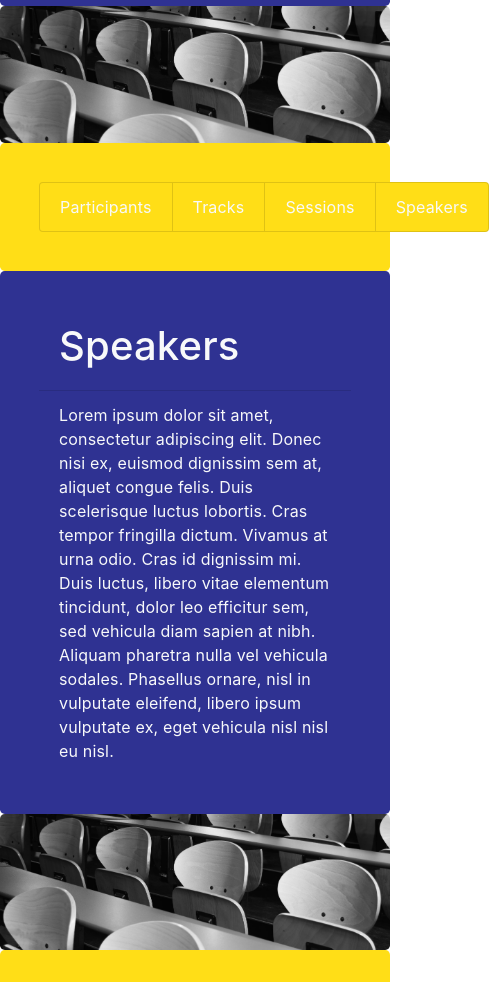
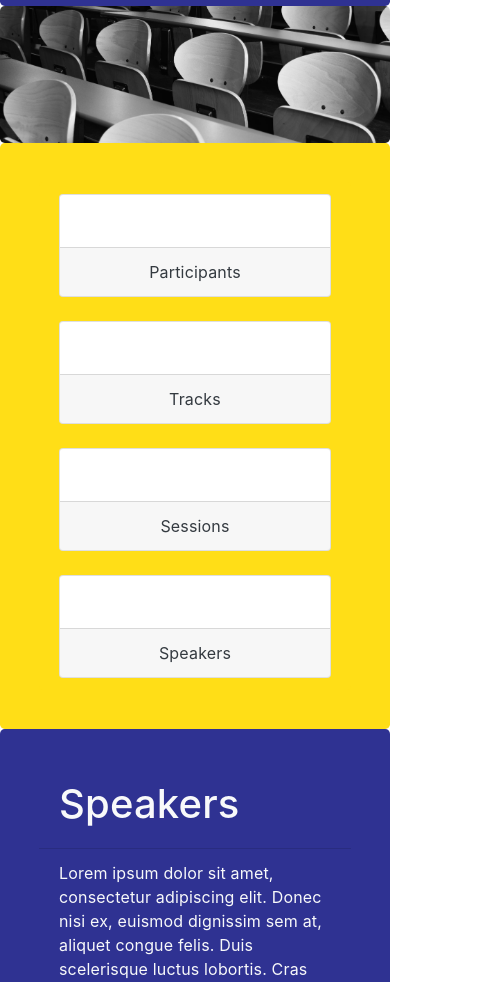
Before and after one commit to Team-501-The-PowerKnights/FRCJumpstart2020, a Gatsby site: page / in a window 390 px wide. Shown: the part 1133-2115 px from the top of the page, 489 px wide, since content can reach past the window. Built offline with nearby package versions, Linux system fonts and the light colour scheme; Gatsby itself is replaced by a stand-in of ours.

Commit message:
📱 Make stats responsive

```diff
--- a/src/pages/index.js
+++ b/src/pages/index.js
@@ -17,7 +17,7 @@ import crowd from '../images/crowd.jpeg';
 
 import 'typeface-nunito-sans';
 import Card from 'react-bootstrap/Card';
-import { ListGroup } from 'react-bootstrap';
+import ListGroup from 'react-bootstrap/ListGroup';
 
 export default function Home() {
   return (
@@ -106,35 +106,64 @@ export default function Home() {
       <Jumbotron
         className='text-light'
         style={{ backgroundColor: `#FFDE17`, marginBottom: 0, padding: `10%` }}>
-        <ListGroup
-          horizontal
-          style={{
-            marginLeft: `auto`,
-            marginRight: `auto`,
-            width: `min-content`,
-          }}>
-          <ListGroup.Item
-            className='text-light'
-            style={{ backgroundColor: `#FFDE17` }}>
-            Participants
-          </ListGroup.Item>
-          <ListGroup.Item
-            className='text-light'
-            style={{ backgroundColor: `#FFDE17` }}>
-            Tracks
-          </ListGroup.Item>
-          <ListGroup.Item
-            className='text-light'
-            style={{ backgroundColor: `#FFDE17` }}>
-            Sessions
-          </ListGroup.Item>
-          <ListGroup.Item
-            className='text-light'
-            style={{ backgroundColor: `#FFDE17` }}>
-            Speakers
-          </ListGroup.Item>
-        </ListGroup>
-      </Jumbotron>
+        <div style={{
+          marginLeft: `auto`,
+          marginRight: `auto`,
+        }}>
+          <ListGroup horizontal='md' style={{ display: `flex` }}>
+            <ListGroup.Item style={{
+              backgroundColor: `#FFDE17`,
+              border: `none`,
+              flexGrow: 2,
+            }}>
+              <Card
+                className='text-center'
+                style={{ backgroundColor: `#FFFFFF`, display: `inline-block`, width: `100%` }}>
+                <Card.Body>
+                  <Card.Title style={{ backgroundColor: `#FFDE17` }}></Card.Title>
+                </Card.Body>
+                <Card.Footer className='text-dark'>Participants</Card.Footer>
+              </Card>
+            </ListGroup.Item>
+            <ListGroup.Item style={{
+              backgroundColor: `#FFDE17`,
+              border: `none`,
+              flexGrow: 2,
+            }}><Card
+              className='text-center'
+              style={{ backgroundColor: `#FFFFFF`, display: `inline-block`, width: `100%` }}>
+                <Card.Body>
+                  <Card.Title style={{ backgroundColor: `#FFDE17` }}></Card.Title>
+                </Card.Body>
+                <Card.Footer className='text-dark'>Tracks</Card.Footer>
+              </Card></ListGroup.Item>
+            <ListGroup.Item style={{
+              backgroundColor: `#FFDE17`,
+              border: `none`,
+              flexGrow: 2,
+            }}><Card
+              className='text-center'
+              style={{ backgroundColor: `#FFFFFF`, display: `inline-block`, width: `100%` }}>
+                <Card.Body>
+                  <Card.Title style={{ backgroundColor: `#FFDE17` }}></Card.Title>
+                </Card.Body>
+                <Card.Footer className='text-dark'>Sessions</Card.Footer>
+              </Card></ListGroup.Item>
+            <ListGroup.Item style={{
+              backgroundColor: `#FFDE17`,
+              border: `none`,
+              flexGrow: 2,
+            }}><Card
+              className='text-center'
+              style={{ backgroundColor: `#FFFFFF`, display: `inline-block`, width: `100%` }}>
+                <Card.Body>
+                  <Card.Title style={{ backgroundColor: `#FFDE17` }}></Card.Title>
+                </Card.Body>
+                <Card.Footer className='text-dark'>Speakers</Card.Footer>
+              </Card></ListGroup.Item >
+          </ListGroup >
+        </div>
+      </Jumbotron >
       <Jumbotron
         className='text-light'
         id='speakers'
```
